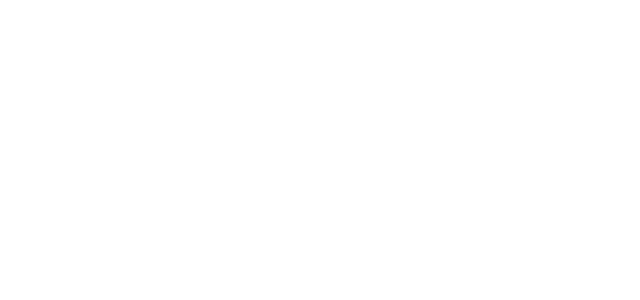
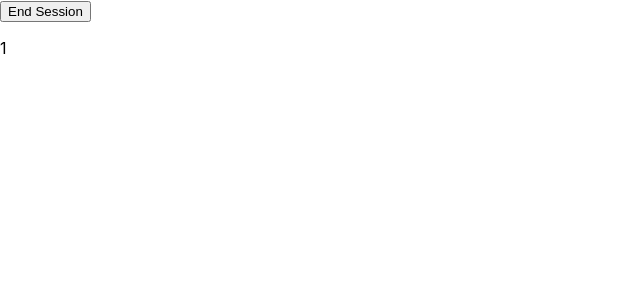
Before and after one commit to ivnkwok/Landlord, a React (Create React App) app in the folder landlord-client/: page /1 in a window 1280 px wide. Before the commit this address had no page. Shown: the top 300 px of the page, without its empty margins (0-640 px from the left). Built offline with nearby package versions, Linux system fonts and the light colour scheme.

Commit message:
created basic lobby route

```diff
--- a/landlord-client/src/App.js
+++ b/landlord-client/src/App.js
@@ -1,12 +1,14 @@
 import React from 'react';
 import { BrowserRouter as Router, Routes, Route } from 'react-router-dom';
 import Home from './pages/Home';
+import Lobby from './pages/Lobby';
 
 function App() {
   return (
     <Router>
       <Routes>
         <Route path="/" element={<Home />} />
+        <Route path=":roomCode" element={<Lobby/>}/>
       </Routes>
     </Router>
   );
--- a/landlord-client/src/pages/Lobby.js
+++ b/landlord-client/src/pages/Lobby.js
@@ -1 +1,19 @@
 import React, {useState} from 'react';
+import { useParams } from 'react-router-dom';
+
+function Lobby() {
+
+    const {roomCode} = useParams();
+    function EndSession() {
+
+    }
+
+    return (
+        <div>
+            <button>End Session</button>
+            <p>{roomCode}</p>
+        </div>
+    )
+}
+
+export default Lobby;
```
